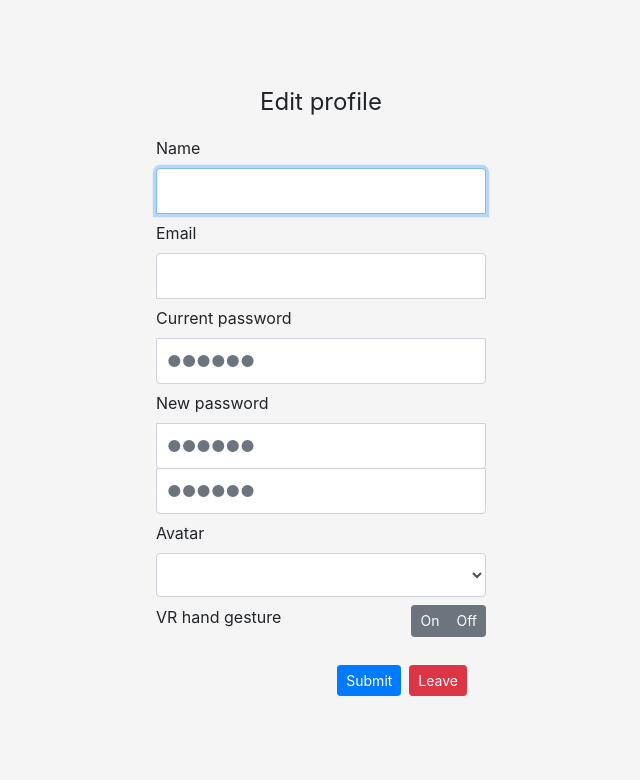
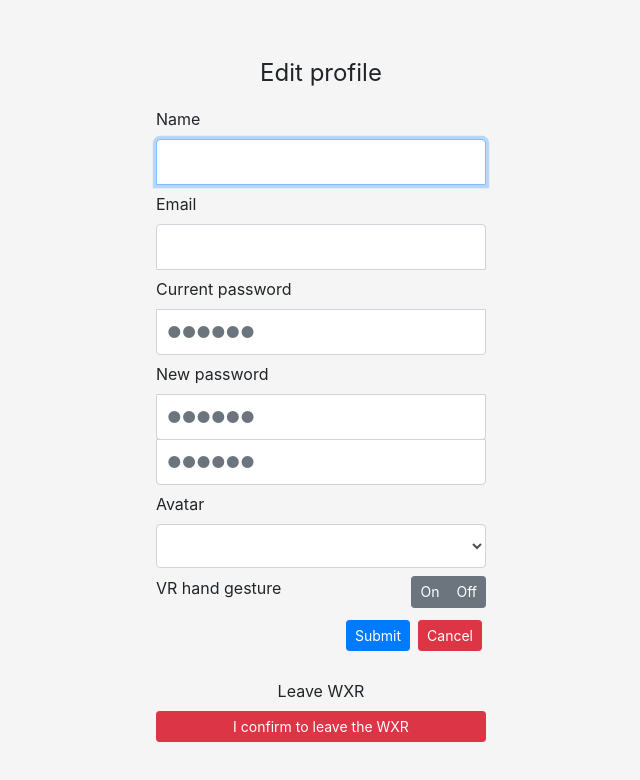
Before and after one commit to Sorrel98/WXR-Platform-Server, a website: page public/editProfile.ejs in a window 1280 px wide. Shown: the whole page, without its empty margins (319-959 px from the left). Drawn offline with nearby package versions, Linux system fonts and the light colour scheme; files that its build step writes are made by us from their sources; no server answers.

Commit message:
Add leaving confirmation prompt, edit cancelation button at editProfile page

```diff
--- a/public/editProfile.ejs
+++ b/public/editProfile.ejs
@@ -75,6 +75,9 @@
         };
 
         function onLeave() {
+            const confirmationText = `You chose "leaving the WXR." Are you sure?`;
+            const decideLeave = window.confirm(confirmationText);
+            if (decideLeave === true) {
                 $.ajax({
                     url: '/removeAccount',
                     type: 'POST',
@@ -85,7 +88,12 @@
                         alert("Code: " + err.status + "\n" + err.responseText);
                     }
                 });
+            }
         };
+
+        function onCancel() {
+            location.href = '/main';
+        }
     </script>
     <style>
         html,
@@ -172,7 +180,7 @@
                     </script>
                 </select>
             </div>
-            <div class="row mb-4 justify-content-between">
+            <div class="row mb-2 justify-content-between">
                 <label for="vrHandGestureSyncRadio">VR hand gesture</label>
                 <div class="btn-group btn-group-toggle" id="vrHandGestureSyncRadio" data-toggle="buttons">
                     <label class="btn btn-sm btn-secondary">
@@ -183,9 +191,17 @@
                     </label>
                 </div>
             </div>
-            <button class="btn btn-sm btn-danger m-1" type="button" onclick="onLeave()"
-                style="float:right;">Leave</button>
+            <div class="row mb-4 justify-content-end">
                 <button class="btn btn-sm btn-primary m-1" type="submit" style="float:right;">Submit</button>
+                <button class="btn btn-sm btn-danger m-1" type="button" onclick="onCancel()" style="float:right;">Cancel</button>
+            </div>
+            <div class="row mb-4">
+                <div class="d-flex flex-column w-100">
+                    <label for="">Leave WXR</label>
+                    <button class="btn btn-sm btn-danger" type="button" onclick="onLeave()"
+                    style="float:right;">I confirm to leave the WXR</button>
+                </div>
+            </div>
         </fieldset>
     </form>
 </body>
```
Lines whose indentation alone changed are shown as unchanged.
